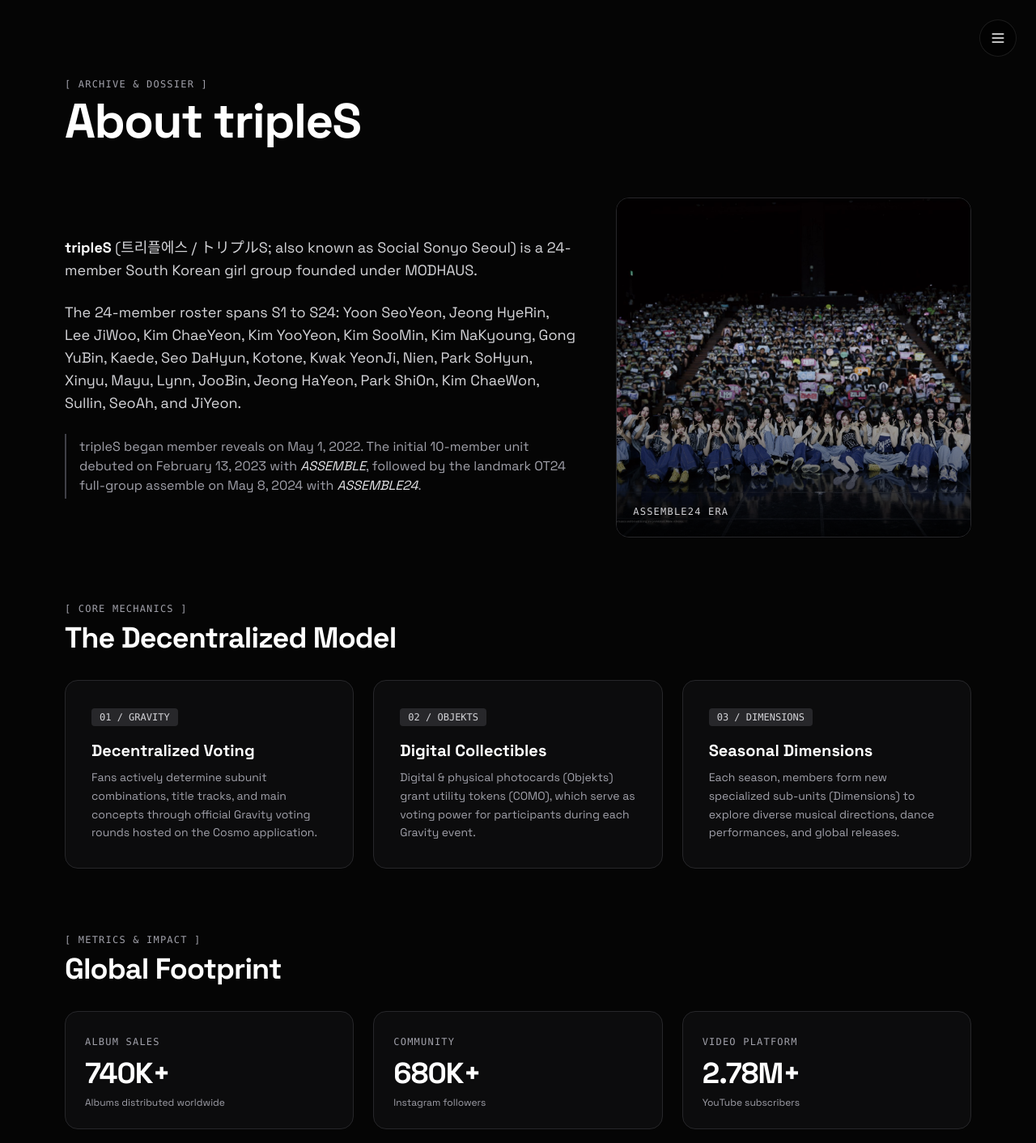
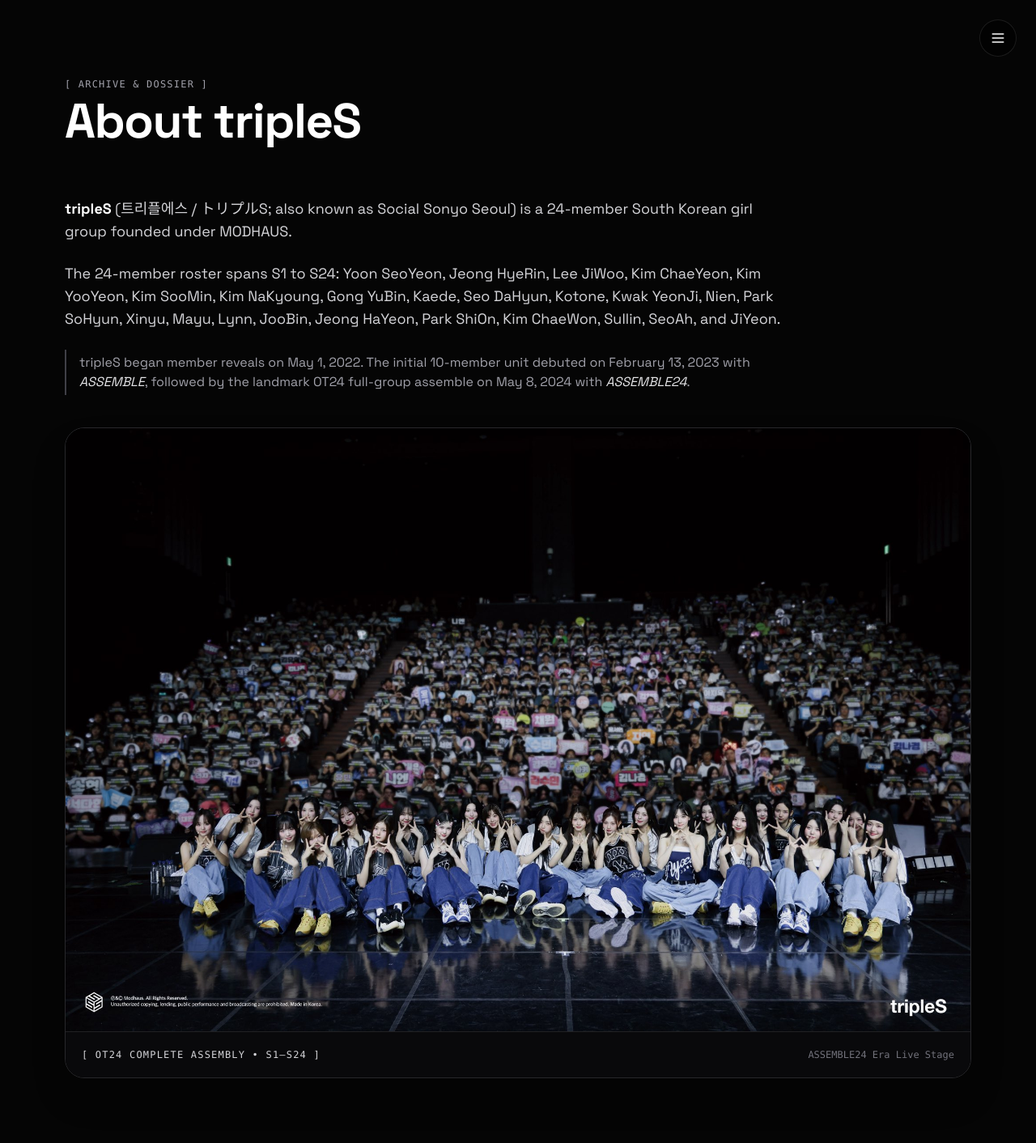
Before and after one commit to fadhilafif98/profile_triples, a Next.js app: page /about in a window 1280 px wide. Shown: the top 1412 px of the page at 81% size. Built offline with nearby package versions, Linux system fonts and the light colour scheme.

Commit message:
fix: display full uncropped 24-member photo in 3:2 aspect ratio on about page

```diff
--- a/src/app/about/page.tsx
+++ b/src/app/about/page.tsx
@@ -41,8 +41,8 @@
         </div>
 
         {/* Profile Overview */}
-        <div className="grid grid-cols-1 lg:grid-cols-12 gap-12 items-center mb-20">
-          <div className="lg:col-span-7 space-y-6 text-zinc-300 text-base md:text-lg leading-relaxed">
+        <div className="space-y-10 mb-20">
+          <div className="space-y-6 text-zinc-300 text-base md:text-lg leading-relaxed max-w-4xl">
             <p>
               <strong className="text-white">tripleS</strong> (트리플에스 / トリプルS; also known as Social Sonyo Seoul) is a 24-member South Korean girl group founded under MODHAUS.
             </p>
@@ -53,17 +53,22 @@
               tripleS began member reveals on May 1, 2022. The initial 10-member unit debuted on February 13, 2023 with <em className="text-zinc-200">ASSEMBLE</em>, followed by the landmark OT24 full-group assemble on May 8, 2024 with <em className="text-zinc-200">ASSEMBLE24</em>.
             </p>
           </div>
-          <div className="lg:col-span-5 relative h-[420px] rounded-2xl overflow-hidden border border-zinc-800 bg-zinc-900/40">
-            <Image
-              src="/about/triples_about.jpg"
-              alt="tripleS 24 Group"
-              fill
-              className="object-cover"
-              priority
-            />
-            <div className="absolute inset-0 bg-gradient-to-t from-black/80 via-transparent to-transparent"></div>
-            <div className="absolute bottom-0 left-0 right-0 p-5">
-              <span className="text-xs font-mono uppercase tracking-widest text-zinc-300">ASSEMBLE24 Era</span>
+
+          {/* Full uncropped 24-member photo */}
+          <div className="relative rounded-3xl overflow-hidden border border-zinc-800 bg-black shadow-2xl">
+            <div className="relative w-full aspect-[3/2]">
+              <Image
+                src="/about/triples_about.jpg"
+                alt="tripleS 24 Members Complete Assembly"
+                fill
+                className="object-contain"
+                sizes="(max-width: 1200px) 100vw, 1152px"
+                priority
+              />
+            </div>
+            <div className="p-4 sm:p-5 border-t border-zinc-800/80 bg-zinc-950 flex flex-col sm:flex-row sm:items-center justify-between gap-2">
+              <span className="text-xs font-mono uppercase tracking-widest text-zinc-300">[ OT24 COMPLETE ASSEMBLY &bull; S1–S24 ]</span>
+              <span className="text-xs font-mono text-zinc-500">ASSEMBLE24 Era Live Stage</span>
             </div>
           </div>
         </div>
```
